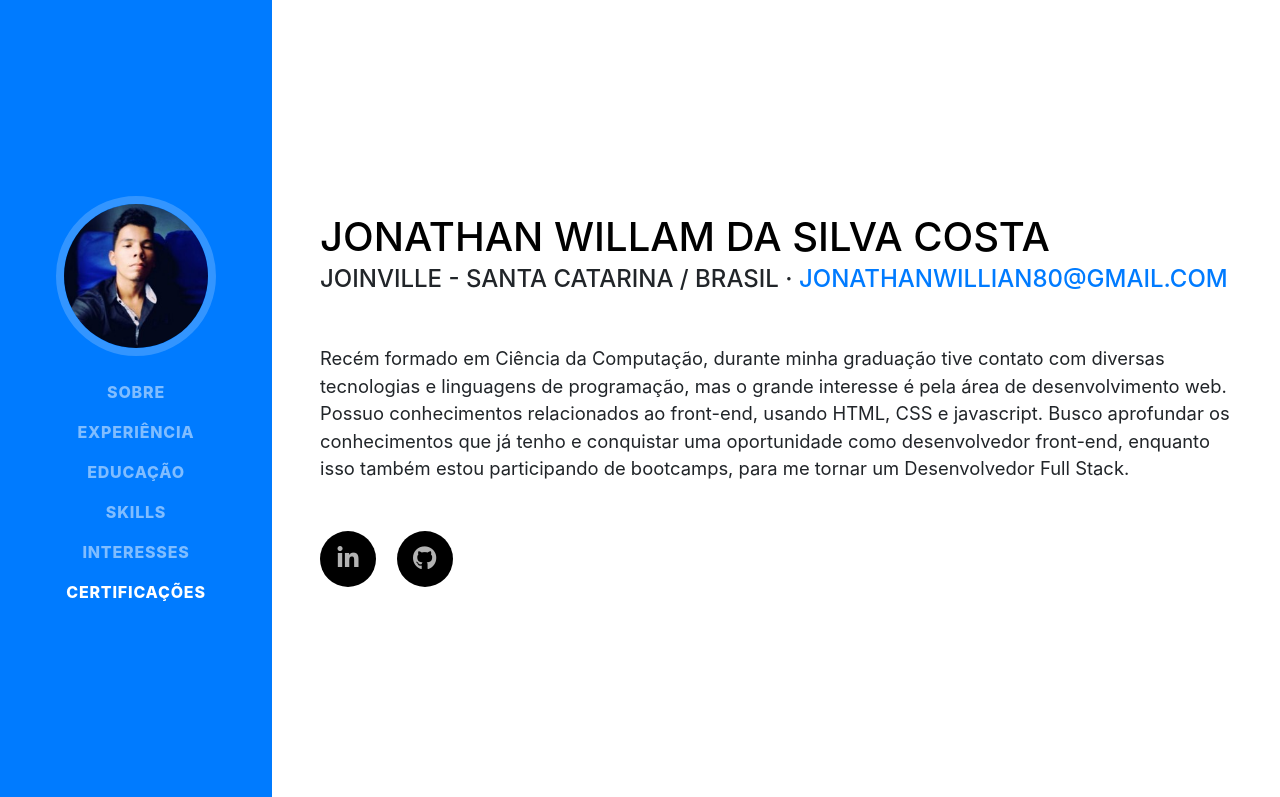
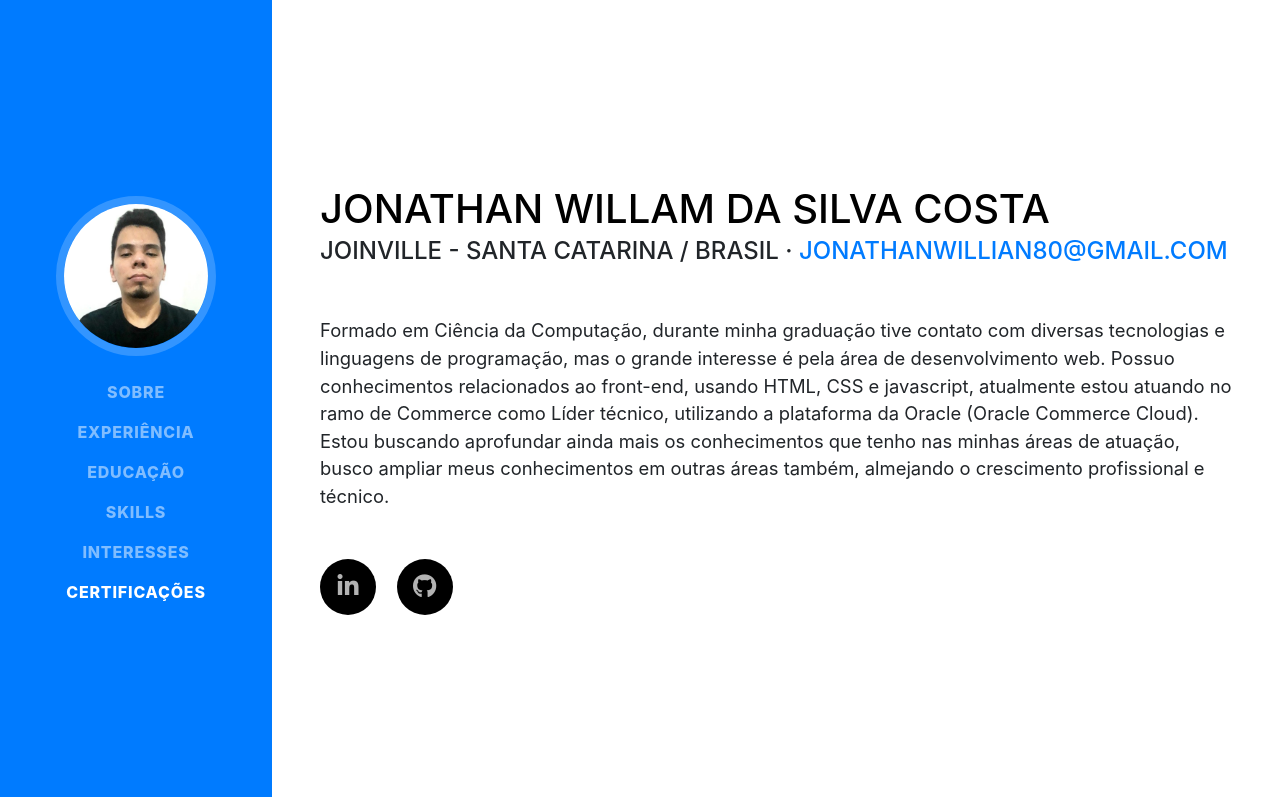
Before and after one commit to JWCosta/jwcosta.github.io, a website with bundled scripts: page index.html in a window 1280 px wide. Shown: the top 797 px of the page. Built offline with nearby package versions, Linux system fonts and the light colour scheme; a web font is replaced by a local one.

Commit message:
Update index.html

```diff
--- a/index.html
+++ b/index.html
@@ -29,7 +29,7 @@
     <a class="navbar-brand js-scroll-trigger" href="#page-top">
       <span class="d-block d-lg-none">Jonathan Willam da Silva Costa</span>
       <span class="d-none d-lg-block">
-        <img class="img-fluid img-profile rounded-circle mx-auto mb-2" src="img/profile.jpeg" alt="Imagem de perfil Jonathan Costa">
+        <img class="img-fluid img-profile rounded-circle mx-auto mb-2" src="img/1596933997069.jpg" alt="Imagem de perfil Jonathan Costa">
       </span>
     </a>
     <button class="navbar-toggler" type="button" data-toggle="collapse" data-target="#navbarSupportedContent"
@@ -71,11 +71,11 @@
           <a href="mailto:jonathanwillian80@gmail.com">jonathanwillian80@gmail.com</a>
         </div>
         <p class="lead mb-5">
-          Recém formado em Ciência da Computação, durante minha graduação tive contato com diversas tecnologias
-          e linguagens de programação, mas o grande interesse é pela área de desenvolvimento web.
-          Possuo conhecimentos relacionados ao front-end, usando HTML, CSS e javascript. Busco aprofundar os
-          conhecimentos que já tenho e conquistar uma oportunidade como desenvolvedor front-end, enquanto isso também
-          estou participando de bootcamps, para me tornar um Desenvolvedor Full Stack.</p>
+          Formado em Ciência da Computação, durante minha graduação tive contato com diversas tecnologias e linguagens de programação, mas
+          o grande interesse é pela área de desenvolvimento web. Possuo conhecimentos relacionados ao front-end, usando HTML, CSS e javascript,
+          atualmente estou atuando no ramo de Commerce como Líder técnico, utilizando a plataforma da Oracle (Oracle Commerce Cloud).
+          Estou buscando aprofundar ainda mais os conhecimentos que tenho nas minhas áreas de atuação, busco ampliar meus
+          conhecimentos em outras áreas também, almejando o crescimento profissional e técnico.</p>
         <div class="social-icons">
           <a href="https://www.linkedin.com/in/jonathan-ws-costa" target="_blank">
             <i class="fab fa-linkedin-in"></i>
```
